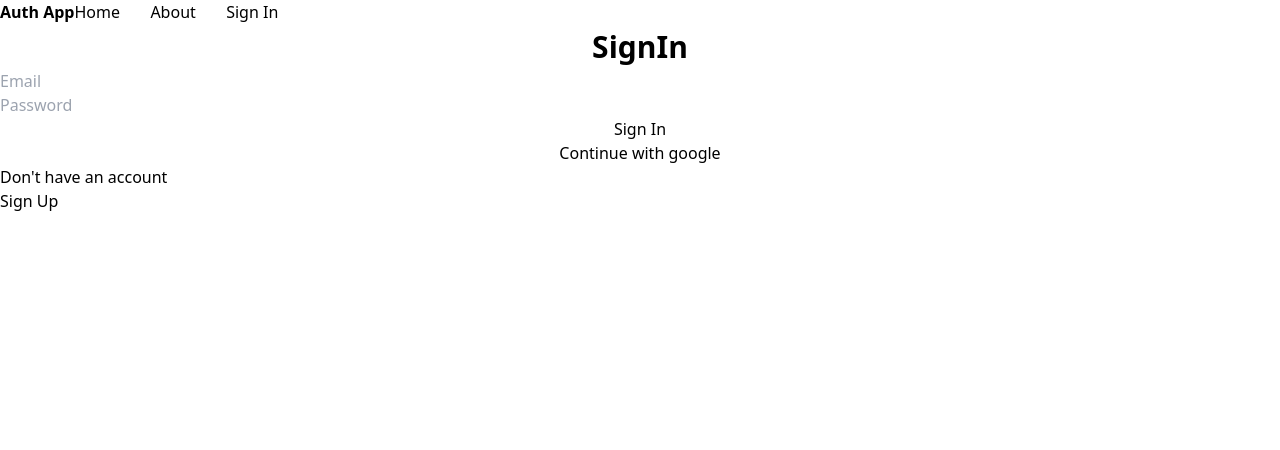
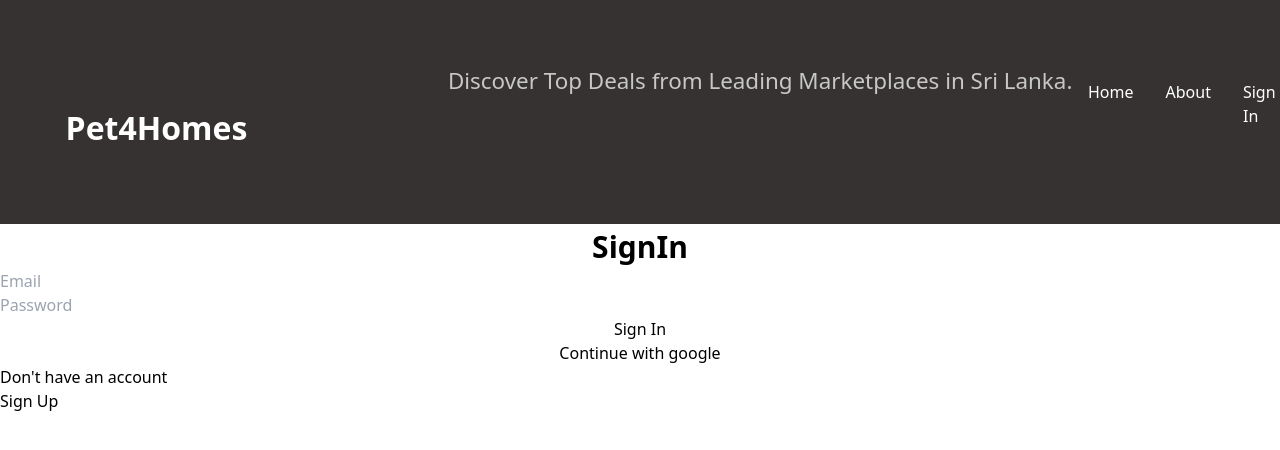
Before and after one commit to shehan8461/Pets4Homes, a React (Vite) app in the folder client/: page /sign-in in a window 1280 px wide. Shown: the top 450 px of the page. Built offline with nearby package versions, Linux system fonts and the light colour scheme.

Commit message:
complete data fetch & styles

```diff
--- a/client/src/Pages/AllDetails.jsx
+++ b/client/src/Pages/AllDetails.jsx
@@ -24,7 +24,7 @@
 
   return (
     <div className='container mx-auto p-8'>
-      <h2 className='text-center text-4xl font-bold mb-8'>Order History</h2>
+
       {orders.length > 0 ? (
         <div className='flex flex-col gap-6'>
           {orders.map((order) => (
@@ -39,7 +39,7 @@
                   )}
                 </div>
                 <div className='details-container'>
-                  <p className='text-2xl font-bold mb-2'>{order.petname}</p>
+                  <p className='pt-1 text-2xl font-bold mb-2 '>{order.petname}</p><br></br>
                   <p id="rs"><span className='font-semibold' >Rs </span> {order.price}</p>
 
 
--- /dev/null
+++ b/client/src/Pages/css/addpet.css
@@ -0,0 +1,71 @@
+/* addpet.css */
+
+/* Form Container */
+.add-pet-container {
+    max-width: 600px;
+    margin: auto;
+    padding: 20px;
+    background-color: #f9f9f9;
+    border: 1px solid #ddd;
+    border-radius: 8px;
+    margin-top: 4%;
+  }
+
+  /* Form Inputs */
+  .add-pet-container input[type="text"],
+  .add-pet-container input[type="file"] {
+    width: 100%;
+    padding: 10px;
+    margin: 8px 0;
+    border: 1px solid #ccc;
+    border-radius: 4px;
+  }
+
+  /* File Input Styling */
+  .add-pet-container input[type="file"] {
+    display: none;
+  }
+
+  .add-pet-container .upload-button {
+    display: inline-block;
+    padding: 10px 20px;
+    margin-right: 10px;
+    background-color: #4CAF50;
+    color: white;
+    border: none;
+    border-radius: 4px;
+    cursor: pointer;
+  }
+
+  .add-pet-container .upload-button:hover {
+    background-color: #45a049;
+  }
+
+  .add-pet-container .upload-progress {
+    margin-top: 8px;
+  }
+
+  .add-pet-container img {
+    width: 50px; /* Adjust size as needed */
+    height: 50px; /* Adjust size as needed */
+    margin: 8px;
+    border-radius: 50%;
+    cursor: pointer;
+  }
+
+  .add-pet-container #submit-button {
+    background-color: #007bff;
+    color: white;
+    border: none;
+    border-radius: 4px;
+    padding: 12px 20px;
+    margin-top: 16px;
+    cursor: pointer;
+  }
+
+  .add-pet-container #submit-button:hover {
+    background-color: #0056b3;
+  }
+  .upload-progress-errors{
+    color: rgb(19, 5, 150);
+  }
--- a/client/src/Pages/css/allpets.css
+++ b/client/src/Pages/css/allpets.css
@@ -1,5 +1,6 @@
-.container {
+/* Existing styles */
 
+.details-container {
   margin: 0 auto; /* Center the container */
 }
 
@@ -7,7 +8,7 @@
   border-color: #e5e7eb; /* Light gray border */
   border-style: solid;
   width: 40%;
-margin-left: 50%;
+  margin-left: 50%;
 }
 
 .rounded-lg {
@@ -52,9 +53,7 @@
 }
 
 .text-2xl {
-  font-size: 1.8rem;
-
-/* Larger font size for pet name */
+  font-size: 1.8rem; /* Larger font size for pet name */
 }
 
 .font-semibold {
@@ -62,8 +61,7 @@
 }
 
 .mb-2 {
-  margin-bottom: 1.9rem;
-  /* Spacing below the pet name */
+  margin-bottom: 1.9rem; /* Spacing below the pet name */
 }
 
 .text-xl {
@@ -77,15 +75,13 @@
 
 .image-container img {
   width: 60%;
-  height: 50%;
-   /* Ensure the image covers the container */
+  height: 50%; /* Ensure the image covers the container */
   border-radius: 0.75rem; /* Match the rounded corners */
 }
 
 .details-container {
   flex: 1;
-  padding-left: 0rem;
-  /* Space between image and details */
+  padding-right: 0rem; /* Space between image and details */
 }
 
 .flex-row {
@@ -94,6 +90,16 @@
   align-items: center; /* Center items vertically */
   gap: 1.5rem; /* Space between image and details */
 }
-#rs{
+
+#rs {
   color: orange;
 }
+
+/* New style for pet name with border top */
+.pet-name {
+  font-size: 1.8rem; /* Same as text-2xl */
+  font-weight: 700; /* Bold font */
+ /* Spacing below the pet name */
+
+  padding-top: 1.9rem; /* Add some padding to push the text down from the border */
+}
--- /dev/null
+++ b/client/src/components/header.css
@@ -0,0 +1,83 @@
+/* Main container styles */
+.nav {
+    background-color: #363231; /* Tailwind color for slate-400 */
+    height: 14rem; /* Equivalent to h-40 */
+    display: flex;
+    align-items: center;
+    justify-content: center;
+  }
+
+  /* Flex container styles */
+  .navbardetails {
+    display: flex;
+    justify-content: space-between;
+    align-items: center;
+    max-width: 72rem; /* Equivalent to max-w-6xl */
+    width: 100%;
+    padding: 0.75rem; /* Equivalent to p-3 */
+  }
+  #h3{
+    color:rgb(199, 199, 199) ;
+    font-weight: 300; /* Equivalent to font-bold */
+     /* Equivalent to pt-10 */
+    font-size: 1.4rem;
+    position: absolute;
+    top:8%;
+    left: 35%;
+  }
+  /* Logo styles */
+  .twebpagename {
+    font-weight: 700; /* Equivalent to font-bold */
+    padding-top: 2.5rem; /* Equivalent to pt-10 */
+    font-size: 2rem; /* Customize as needed */
+    color: #fff; /* White text for better contrast */
+    text-decoration: none;
+    padding-left: 2.5rem;
+    position: absolute;
+    top: 8%;
+    left:2%
+  }
+
+  /* Navigation list styles */
+  .other-topics {
+    position: absolute;
+    list-style: none;
+    top: 10%;
+    left:85%;
+    margin: 0;
+    display: flex;
+    gap: 2rem; /* Equivalent to gap-8 */
+  }
+
+  .other-topics a {
+    text-decoration: none;
+    color: inherit;
+  }
+
+  .other-topics li {
+    cursor: pointer;
+    font-size: 1rem;
+    color: #fff; /* White text for better contrast */
+    transition: color 0.3s;
+  }
+
+  .other-topics li:hover {
+    color: #2563eb; /* Hover color (blue-600) */
+  }
+
+  /* Profile picture styles */
+  .h-7 {
+    height: 1.75rem; /* Equivalent to h-7 */
+  }
+
+  .w-7 {
+    width: 1.75rem; /* Equivalent to w-7 */
+  }
+
+  .rounded-full {
+    border-radius: 9999px; /* Full border radius for circular image */
+  }
+
+  .object-cover {
+    object-fit: cover;
+  }
--- a/client/src/components/header.jsx
+++ b/client/src/components/header.jsx
@@ -1,28 +1,26 @@
 import { Link } from 'react-router-dom';
 import { useSelector } from 'react-redux';
+import './header.css';  // Ensure this points to where your CSS is stored
 
 export default function Header() {
-  const {currentUser}=useSelector((state)=>state.user)
+  const { currentUser } = useSelector((state) => state.user);
   return (
-    <div className="bg-slate-200">
-    <div className='flex justify-between items-center max-w-6xl mx-auto p-3'>
-       <Link to='/'><h1 className='font-bold'>Auth App</h1></Link>
-        <ul className='flex gap-6'>
+    <div className="nav">
+      <div className='navbardetails'>
+        <Link to='/'><h1 className='twebpagename'>Pet4Homes</h1></Link>
+        <h3 id='h3'>Discover Top Deals from Leading Marketplaces in Sri Lanka.</h3>
+        <ul className='other-topics'>
           <Link to='/'><li>Home</li></Link>
           <Link to='/about'><li>About</li></Link>
-
           <Link to='/profile'>
-          {currentUser ?(
-            <img src={currentUser.profilePicture} alt='' className='h-7 w-7 rounded-full object-cover'></img>
-          ):(
-            <li>Sign In</li>
-          )}
-
-
-
+            {currentUser ? (
+              <img src={currentUser.profilePicture} alt='Profile' className='h-7 w-7 rounded-full object-cover'></img>
+            ) : (
+              <li>Sign In</li>
+            )}
           </Link>
         </ul>
-        </div>
-</div>
-  )
+      </div>
+    </div>
+  );
 }
```
Also changed, not shown: client/src/Pages/AddItem.jsx (+25 -24 lines).
